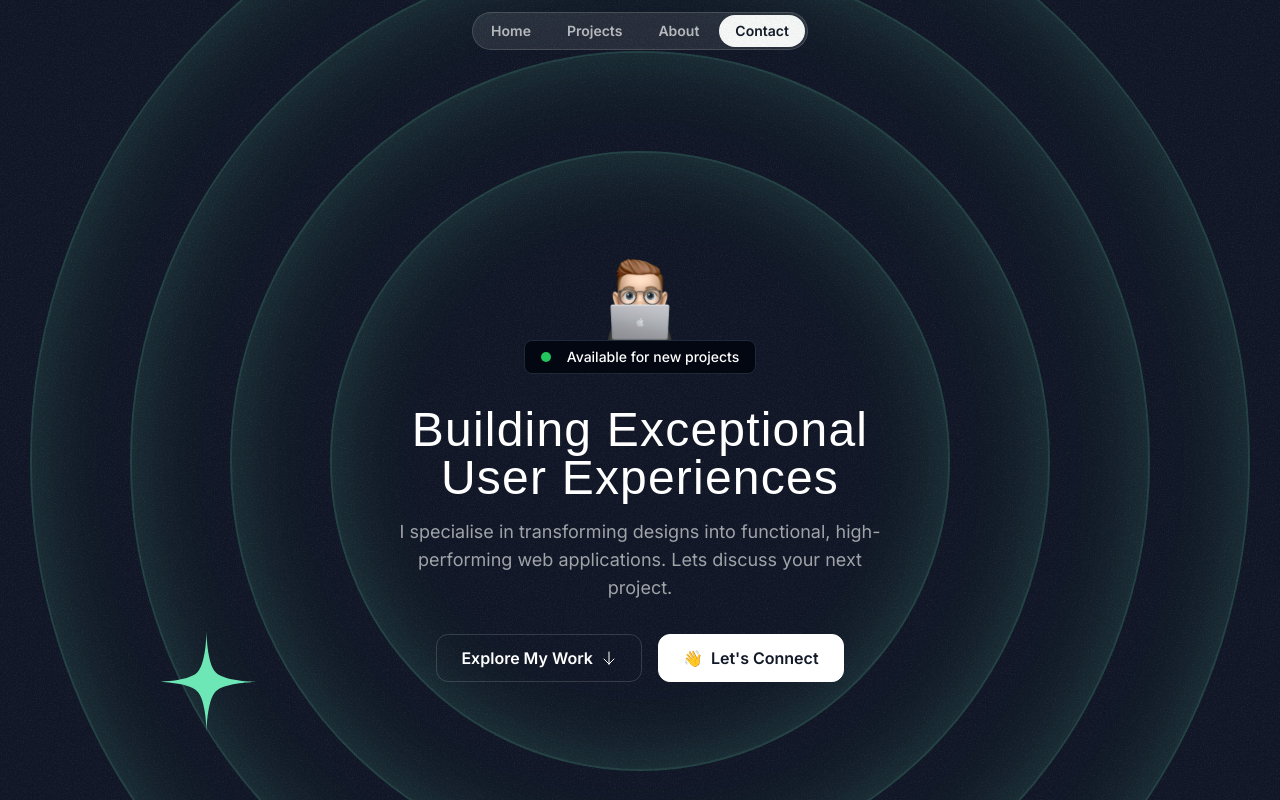
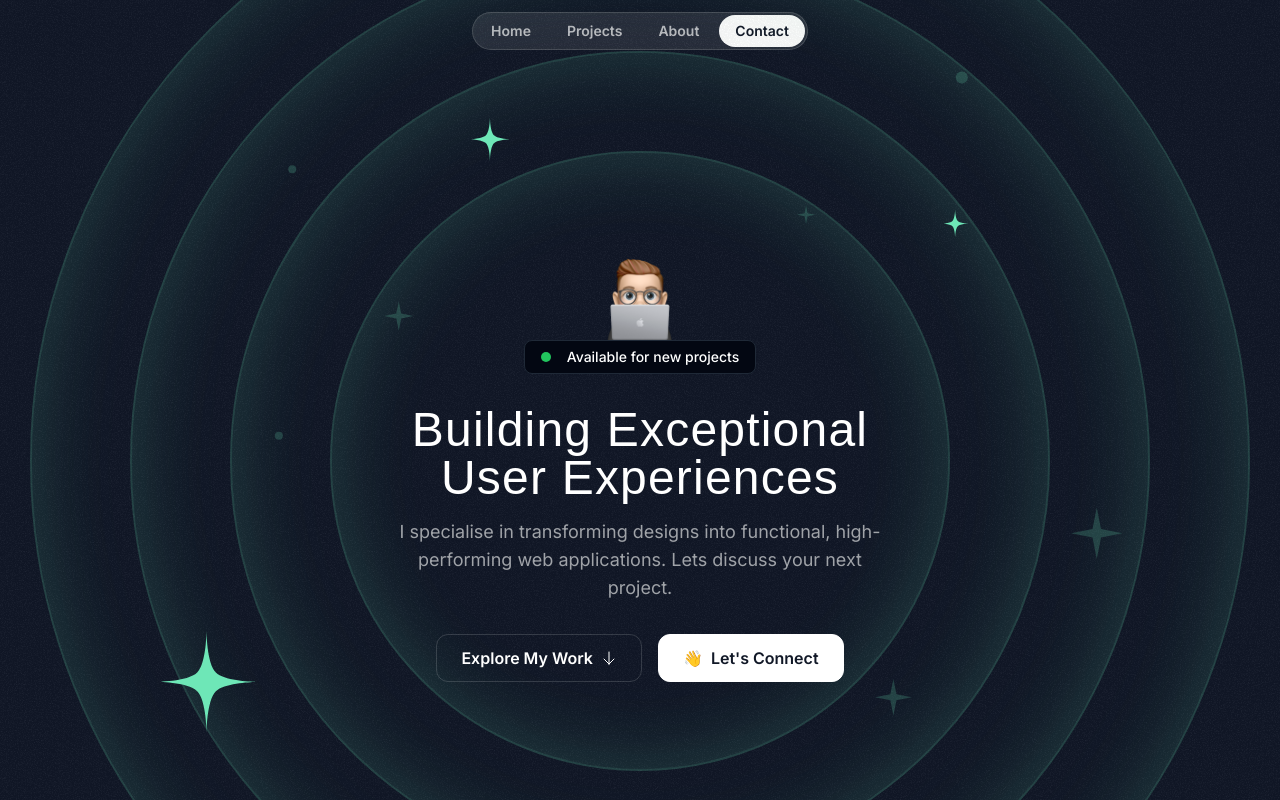
Before and after one commit to WilliamRossCrane/Portfolio, a Next.js app in the folder portfolio/portfolio/: page / in a window 1280 px wide. Shown: the top 800 px of the page. Built offline with nearby package versions, Linux system fonts and the light colour scheme; a web font is replaced by a local one.

Commit message:
Hero Section: Finalised star design background, component allows for easy animation during further development

```diff
--- a/portfolio/portfolio/src/components/HeroOrbit.tsx
+++ b/portfolio/portfolio/src/components/HeroOrbit.tsx
@@ -3,7 +3,7 @@ import { PropsWithChildren } from "react"
 export const HeroOrbit = ({ children, size, rotation }: PropsWithChildren<{ size: number, rotation: number }>) => {
     return (
         <div className='absolute left-1/2 top-1/2 -translate-x-1/2 -translate-y-1/2'>
-        <div className=""
+        <div className="flex items-start justify-start"
         style={{
             transform: `rotate(${rotation}deg)`,
             height: `${size}px`,
--- a/portfolio/portfolio/src/sections/Hero.tsx
+++ b/portfolio/portfolio/src/sections/Hero.tsx
@@ -4,6 +4,7 @@ import ArrowDown from '@/assets/icons/arrow-down.svg';
 import grainImage from '@/assets/images/grain.jpg';
 import StarIcon from '@/assets/icons/star.svg';
 import { HeroOrbit } from '@/components/HeroOrbit';
+import SparkleIcon from '@/assets/icons/sparkle.svg';
 
 export const HeroSection = () => {
   return (
@@ -22,6 +23,33 @@ export const HeroSection = () => {
         <div className="size-[1220px] hero-ring"></div>
         <HeroOrbit size={800} rotation={-72}>
           <StarIcon className="size-28 text-emerald-300" />
+        </HeroOrbit>
+        <HeroOrbit size={550} rotation={20}>
+          <StarIcon className="size-12 text-emerald-300" />
+        </HeroOrbit>
+        <HeroOrbit size={590} rotation={98}>
+          <StarIcon className="size-8 text-emerald-300" />
+        </HeroOrbit>
+        <HeroOrbit size={430} rotation={-14}>
+          <SparkleIcon className="size-8 text-emerald-300/20" />
+        </HeroOrbit>
+        <HeroOrbit size={440} rotation={79}>
+          <SparkleIcon className="size-5 text-emerald-300/20" />
+        </HeroOrbit>
+        <HeroOrbit size={530} rotation={178}>
+          <SparkleIcon className="size-10 text-emerald-300/20" />
+        </HeroOrbit>
+        <HeroOrbit size={710} rotation={144}>
+          <SparkleIcon className="size-14 text-emerald-300/20" />
+        </HeroOrbit>
+        <HeroOrbit size={720} rotation={85}>
+          <div className="size-3 rounded-full bg-emerald-300/20" />
+        </HeroOrbit>
+        <HeroOrbit size={520} rotation={-41}>
+          <div className="size-2 rounded-full bg-emerald-300/20" />
+        </HeroOrbit>
+        <HeroOrbit size={650} rotation={-5}>
+          <div className="size-2 rounded-full bg-emerald-300/20" />
         </HeroOrbit>
       </div>
 
```
